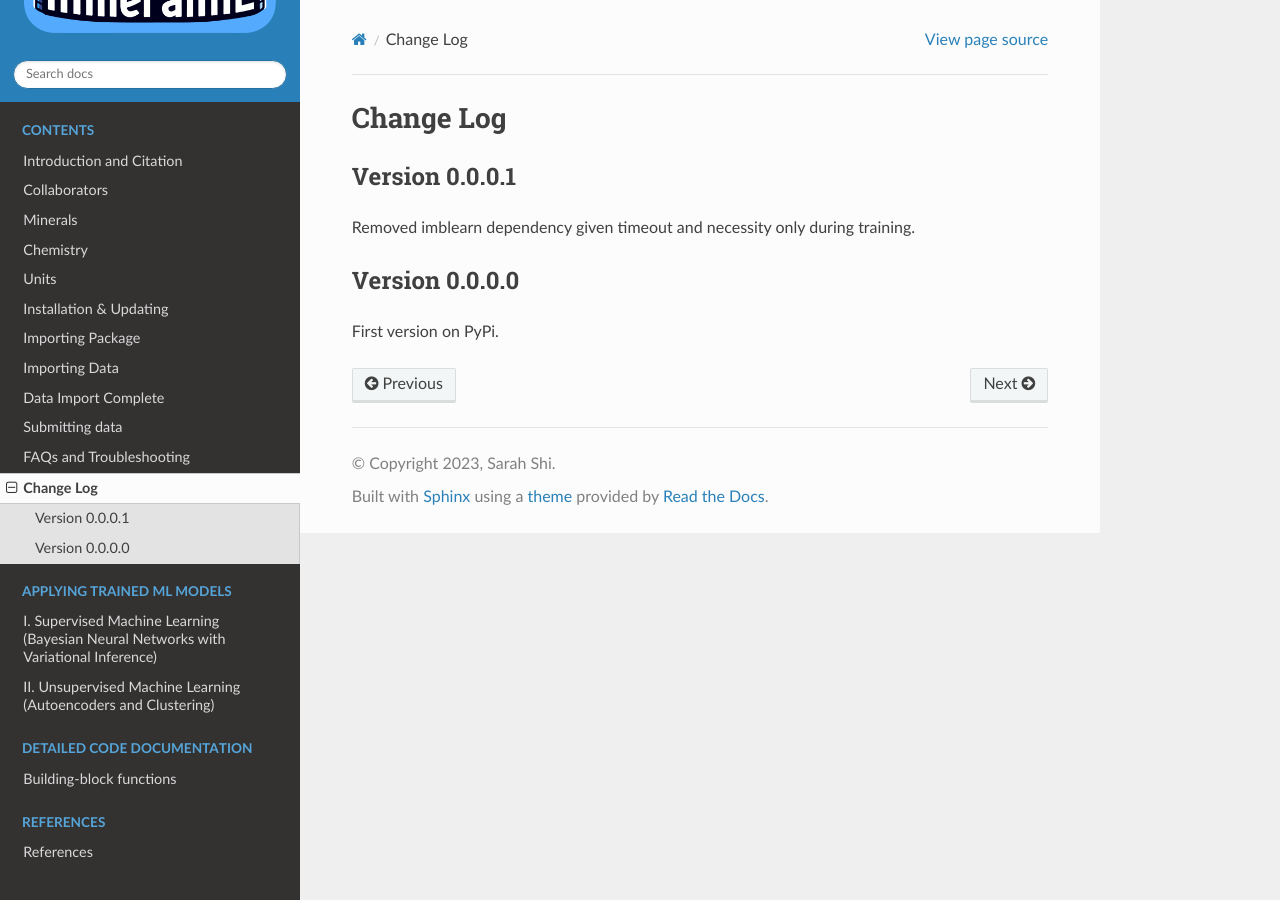
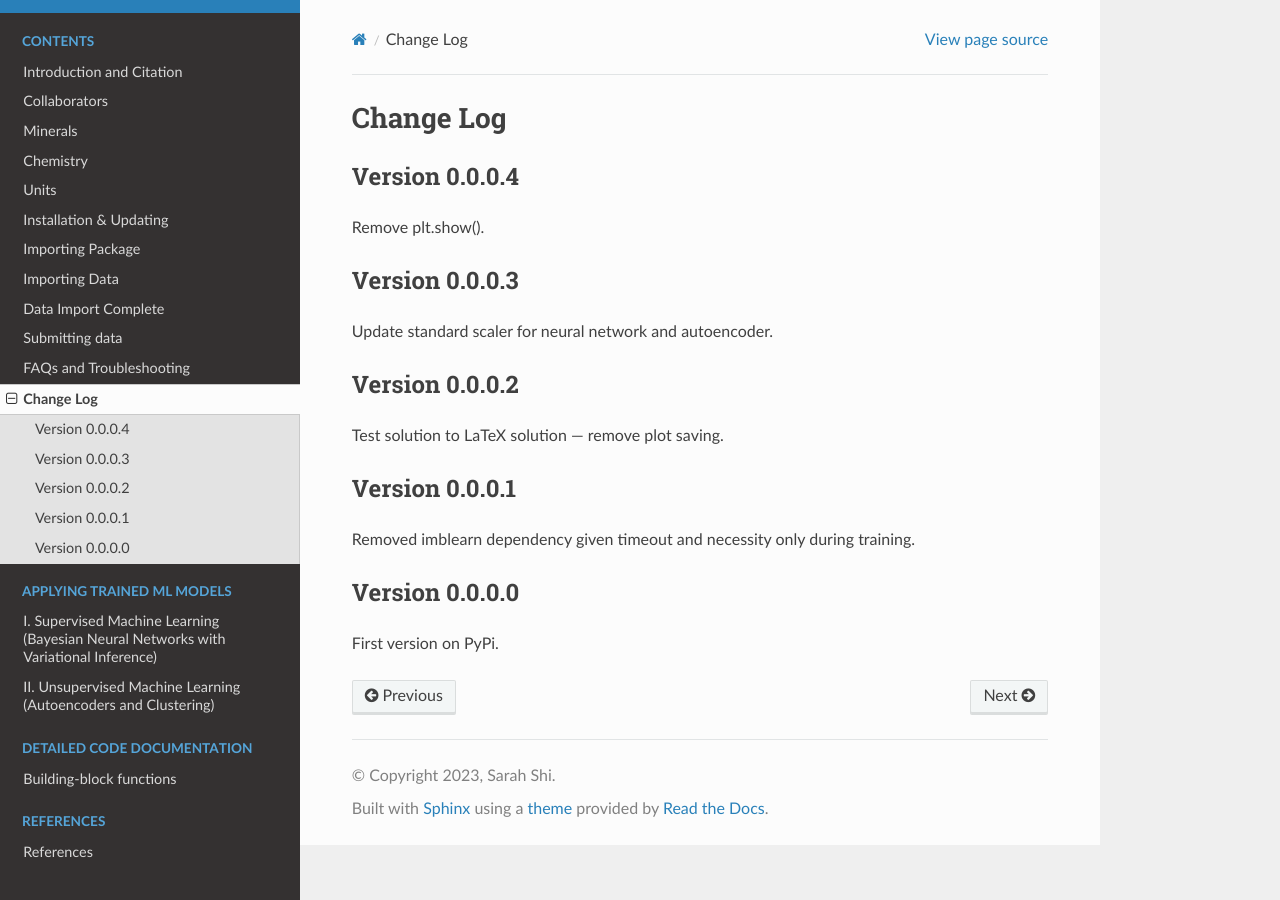
Before and after one commit to sarahshi/mineralML, a Sphinx documentation site: the page built from docs/Changelog.rst, in a window 1280 px wide. Built offline with Sphinx 7.4.7 and the Read the Docs theme 2.0.0, drawn with Linux system fonts in a browser that asks for light colours.

Commit message:
Update changelog for releases

```diff
--- a/docs/Changelog.rst
+++ b/docs/Changelog.rst
@@ -1,6 +1,21 @@
 ==========
 Change Log
 ==========
+
+Version 0.0.0.4
+===============
+Remove plt.show().
+
+
+Version 0.0.0.3
+===============
+Update standard scaler for neural network and autoencoder.
+
+
+Version 0.0.0.2
+===============
+Test solution to LaTeX solution — remove plot saving.
+
 
 Version 0.0.0.1
 ===============
```
